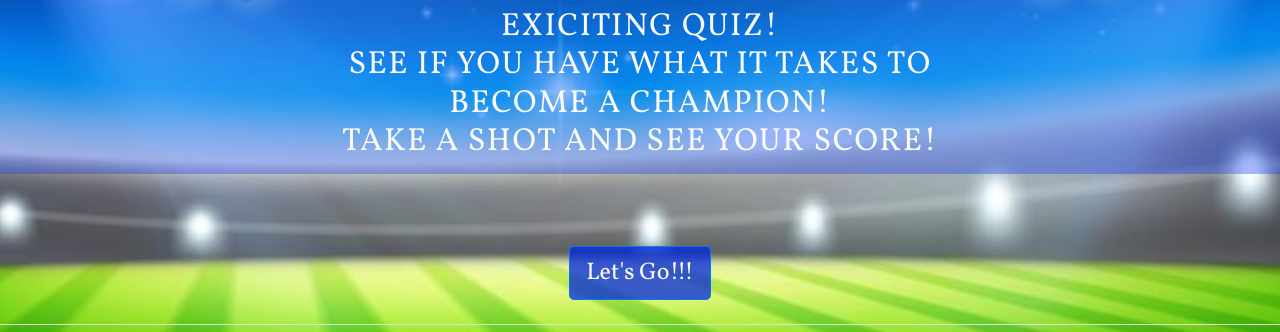
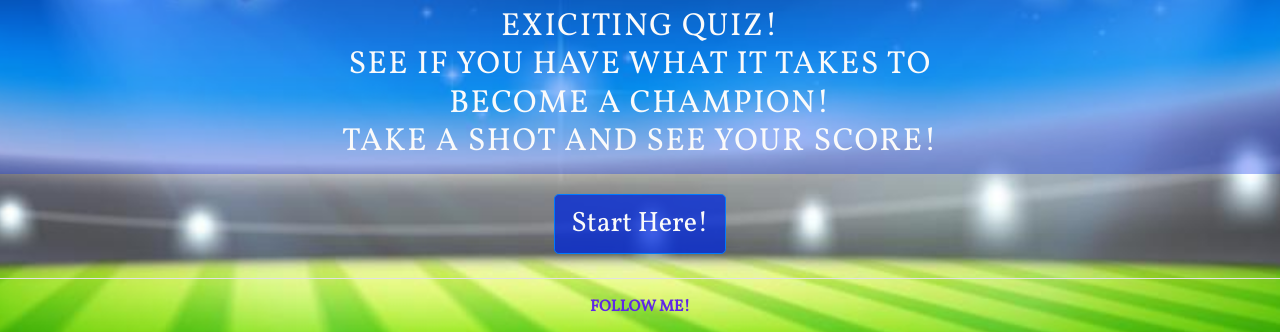
Before and after one commit to AdrianMoldoveanu/milestone-project-2, a plain HTML site: page index.html in a window 1280 px wide. Shown: the part 263-595 px from the top of the page. Drawn offline with nearby package versions, Linux system fonts and the light colour scheme.

Commit message:
Change font size for questions and answers

```diff
--- a/assets/css/style.css
+++ b/assets/css/style.css
@@ -54,7 +54,7 @@ h3 {
 
 #question {
     text-align: center;
-    font-size: 1.4rem;
+    font-size: 1.5rem;
     color: #fff;
     background-color: rgba(11, 26, 240, 0.705);
     border: 1px solid #09186b;
@@ -70,9 +70,9 @@ h3 {
 
 .btn {
     margin: 5px;
-    width: 130px;
-    height: 60px;
-    font-size: 1.1rem;
+    width: 150px;
+    height: 75px;
+    font-size: 1.25rem;
     background-color:rgba(10, 25, 240, 0.705);
     color: #fff;
 
@@ -111,13 +111,14 @@ h3 {
 }
 
 #start-btn {
+    margin-top: -0.25rem !important;
     text-align: center;
     width: auto;
     height: auto;
     margin: auto;
     background-color: rgba(2, 42, 219, 0.76);
     color: #fafafa;
-    font-size: 1.5rem;
+    font-size: 1.75rem;
 }
 
 #start-btn:hover {
@@ -137,11 +138,11 @@ h3 {
     background-size: cover;
     color: rgb(238, 238, 222);
     margin: auto;
-    font-size: 1.3rem;
+    font-size: 1.5rem;
 }
 
 #score-div p {
-    font-size: 1.5rem;
+    font-size: 1.6rem;
     padding-top: 5px;
     color: #f1eae8;
     text-shadow: -2px 2px 0px #0509fa
@@ -155,7 +156,7 @@ h3 {
 }
 
 #time {
-    font-size: 1.5rem;
+    font-size: 1.55rem;
     font-family: "Graduate", sans-serif;
     color: #fafafa;
     word-wrap: normal;
--- a/index.html
+++ b/index.html
@@ -92,11 +92,12 @@
             </div>
         </div>
     </div>
+    <div class="row justify-content-center align-items-center mb-4">
+        <button class="btn btn-primary btn-lg  mt-5" id="start-btn">Start Here!</button>
+    </div>
 </section>
 <!--Start button container-->
-<div class="row justify-content-center align-items-center mb-4">
-        <button class="btn btn-primary btn-lg  mt-5" id="start-btn">Let's Go!!!</button>
-</div>
+
 <hr>
  <!--Used a simple cantainer div with 3 achor links to my facebook, steam account and contact page-->
      <div class="container">
```
